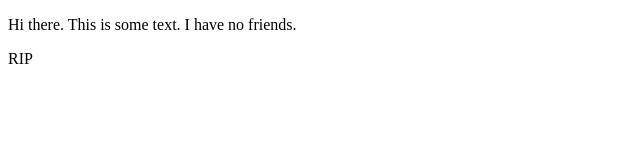
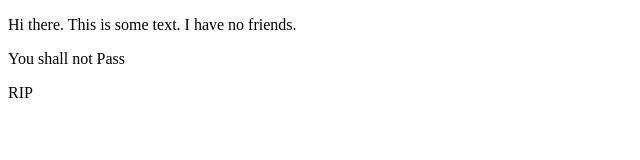
Before and after one commit to DABONTHEHATERS12/desktop, a plain HTML site: page index.html in a window 1280 px wide. Shown: the whole page, without its empty margins (0-640 px from the left). Drawn offline with Linux system fonts and the light colour scheme.

Commit message:
You shall not Pass

```diff
--- a/index.html
+++ b/index.html
@@ -7,6 +7,7 @@
 
 <body>
 <p>Hi there. This is some text. I have no friends.</p>
+<p>You shall not Pass</p>
 <p> RIP </p>
 </body>
 </html>
```
